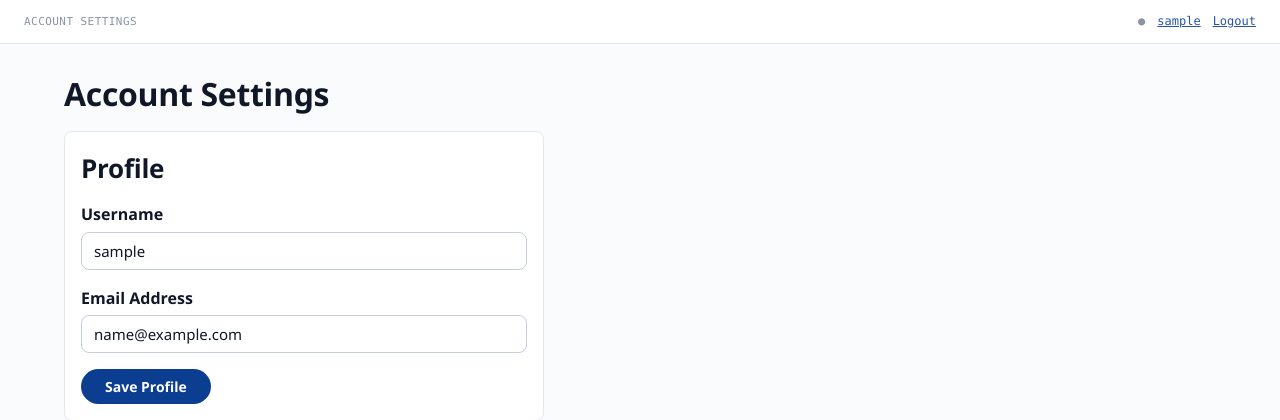
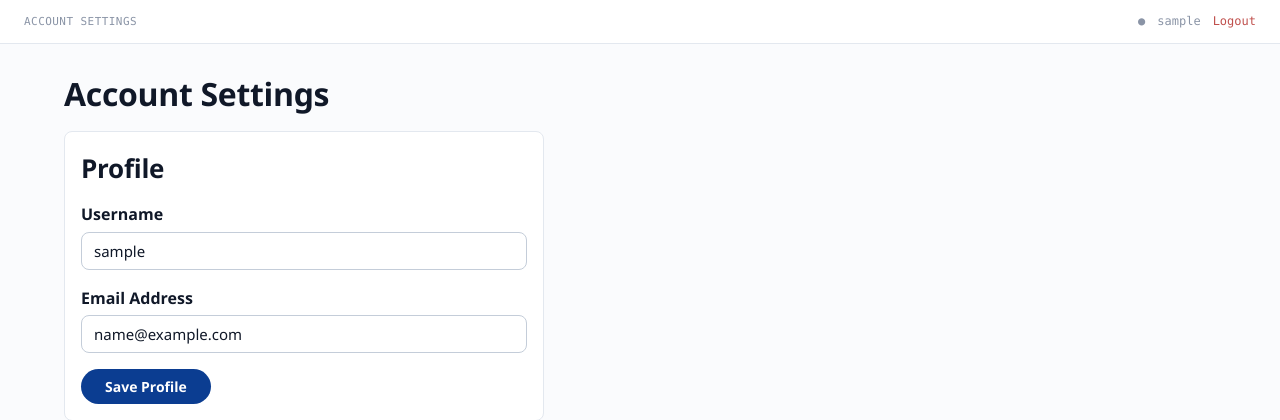
Before and after one commit to civ1977/smashed_sfs_project, a Django app: page /account/ in a window 1280 px wide. Shown: the top 420 px of the page. Run offline with Django 5.2, Linux system fonts and the light colour scheme; the visitor is signed in with stand-in values (Sample User, id 1); data that the repository does not hold is empty; parts of the project's set-up code (start-up, migrations or seed data) failed here and were passed over.

Commit message:
Style the username/Logout links: no underline, Logout in logo red
The username link (added for account settings) had inherited the default
underline and the same accent-soft color as Logout. Removes the underline
from both, restores the username to its original ink-faint color, and
recolors Logout to the logo's #C0504D red.

Co-Authored-By: Claude Sonnet 5 <noreply@anthropic.com>

```diff
--- a/smashed_sfs/templates/base.html
+++ b/smashed_sfs/templates/base.html
@@ -58,6 +58,8 @@
             gap: var(--space-3);
         }
         .shell-user a { color: var(--accent-soft); }
+        .shell-user a.shell-username { color: var(--ink-faint); text-decoration: none; }
+        .shell-user a.shell-logout { color: #C0504D; text-decoration: none; }
 
         .container.shell-content {
             flex: 1;
@@ -92,8 +94,8 @@
                 </span>
                 <span class="shell-user">
                     {% if user.is_authenticated %}
-                        ● <a href="{% url 'account_settings' %}">{{ user.username }}</a>
-                        <a href="{% url 'logout' %}">Logout</a>
+                        ● <a href="{% url 'account_settings' %}" class="shell-username">{{ user.username }}</a>
+                        <a href="{% url 'logout' %}" class="shell-logout">Logout</a>
                     {% else %}
                         <a href="{% url 'login' %}">Login</a>
                         <a href="{% url 'register' %}">Register</a>
```
